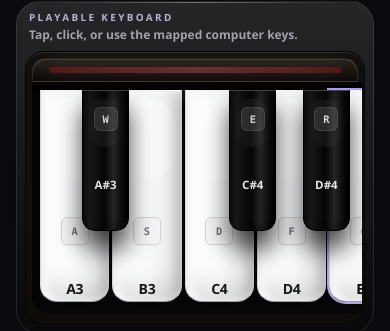
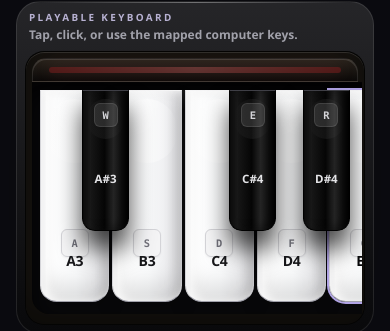
Before and after one commit to kofiarhin/piano360, a React (Vite) app in the folder apps/client/: page / in a window 390 px wide. Shown: the part 569-900 px from the top of the page. Built offline with nearby package versions, Linux system fonts and the light colour scheme; no server answers.

Commit message:
Resize piano keys for compact tablet view

```diff
--- a/apps/client/src/features/practice/components/PianoKey.tsx
+++ b/apps/client/src/features/practice/components/PianoKey.tsx
@@ -65,8 +65,8 @@ export const PianoKey = ({ noteId, tone, keyboardKey, visualState, style, onPres
         "group touch-none select-none overflow-hidden border text-center font-black outline-none focus-visible:z-30",
         isPressed ? "transition-none duration-0" : "transition-[background,box-shadow,border-color,color] duration-150",
         isBlack
-          ? "absolute top-2 z-20 h-[61%] rounded-b-[0.8rem] border-x-black border-b-black border-t-zinc-700 bg-[linear-gradient(90deg,#050505_0%,#171717_16%,#050505_48%,#252525_68%,#030303_100%)] px-1 pt-12 text-xs text-zinc-100 shadow-[0_18px_24px_rgba(0,0,0,0.7),inset_4px_0_8px_rgba(255,255,255,0.04),inset_-6px_0_10px_rgba(0,0,0,0.62)] sm:pt-14 md:pt-16"
-          : "relative h-full flex-1 rounded-b-[1.05rem] border-x-zinc-300 border-b-zinc-400 border-t-zinc-100 bg-[linear-gradient(90deg,#d9d9dc_0%,#ffffff_8%,#f9fafb_52%,#e4e4e7_100%)] px-1 pb-5 pt-[11.75rem] text-sm text-zinc-900 shadow-[inset_5px_0_10px_rgba(255,255,255,0.9),inset_-7px_0_12px_rgba(0,0,0,0.08),inset_0_-18px_20px_rgba(0,0,0,0.10),0_10px_18px_rgba(0,0,0,0.18)] sm:pt-[12.8rem] md:pt-[15.25rem] lg:pt-[16.85rem]",
+          ? "absolute top-2 z-20 h-[61%] rounded-b-[0.8rem] border-x-black border-b-black border-t-zinc-700 bg-[linear-gradient(90deg,#050505_0%,#171717_16%,#050505_48%,#252525_68%,#030303_100%)] px-1 pt-9 text-xs text-zinc-100 shadow-[0_18px_24px_rgba(0,0,0,0.7),inset_4px_0_8px_rgba(255,255,255,0.04),inset_-6px_0_10px_rgba(0,0,0,0.62)] sm:pt-10 md:pt-11 lg:pt-12"
+          : "relative h-full flex-1 rounded-b-[1.05rem] border-x-zinc-300 border-b-zinc-400 border-t-zinc-100 bg-[linear-gradient(90deg,#d9d9dc_0%,#ffffff_8%,#f9fafb_52%,#e4e4e7_100%)] px-1 pb-4 pt-[9.2rem] text-sm text-zinc-900 shadow-[inset_5px_0_10px_rgba(255,255,255,0.9),inset_-7px_0_12px_rgba(0,0,0,0.08),inset_0_-18px_20px_rgba(0,0,0,0.10),0_10px_18px_rgba(0,0,0,0.18)] sm:pt-[10rem] md:pt-[11.25rem] lg:pt-[12.8rem]",
         isBlack ? blackStateClass[visualState] : whiteStateClass[visualState]
       ].join(" ")}
     >
@@ -75,7 +75,7 @@ export const PianoKey = ({ noteId, tone, keyboardKey, visualState, style, onPres
         className={[
           "pointer-events-none absolute inset-x-1 top-2 rounded-full transition-opacity group-active:opacity-100",
           isPressed ? "opacity-0" : "opacity-70",
-          isBlack ? "h-12 bg-[linear-gradient(90deg,transparent,rgba(255,255,255,0.08),transparent)]" : "h-20 bg-[linear-gradient(90deg,transparent,rgba(255,255,255,0.85),transparent)]"
+          isBlack ? "h-10 bg-[linear-gradient(90deg,transparent,rgba(255,255,255,0.08),transparent)]" : "h-16 bg-[linear-gradient(90deg,transparent,rgba(255,255,255,0.85),transparent)]"
         ].join(" ")}
       />
       {keyboardKey && (
@@ -83,8 +83,8 @@ export const PianoKey = ({ noteId, tone, keyboardKey, visualState, style, onPres
           className={[
             "absolute left-1/2 grid -translate-x-1/2 place-items-center rounded-md border px-1 font-mono text-[0.65rem] font-black shadow-sm",
             isBlack
-              ? "top-4 h-6 min-w-6 border-white/10 bg-white/10 text-zinc-300"
-              : "bottom-14 h-7 min-w-7 border-zinc-300 bg-zinc-100/90 text-zinc-500 md:bottom-16"
+              ? "top-3 h-6 min-w-6 border-white/10 bg-white/10 text-zinc-300"
+              : "bottom-11 h-7 min-w-7 border-zinc-300 bg-zinc-100/90 text-zinc-500 md:bottom-12"
           ].join(" ")}
         >
           {keyboardKey}
```
